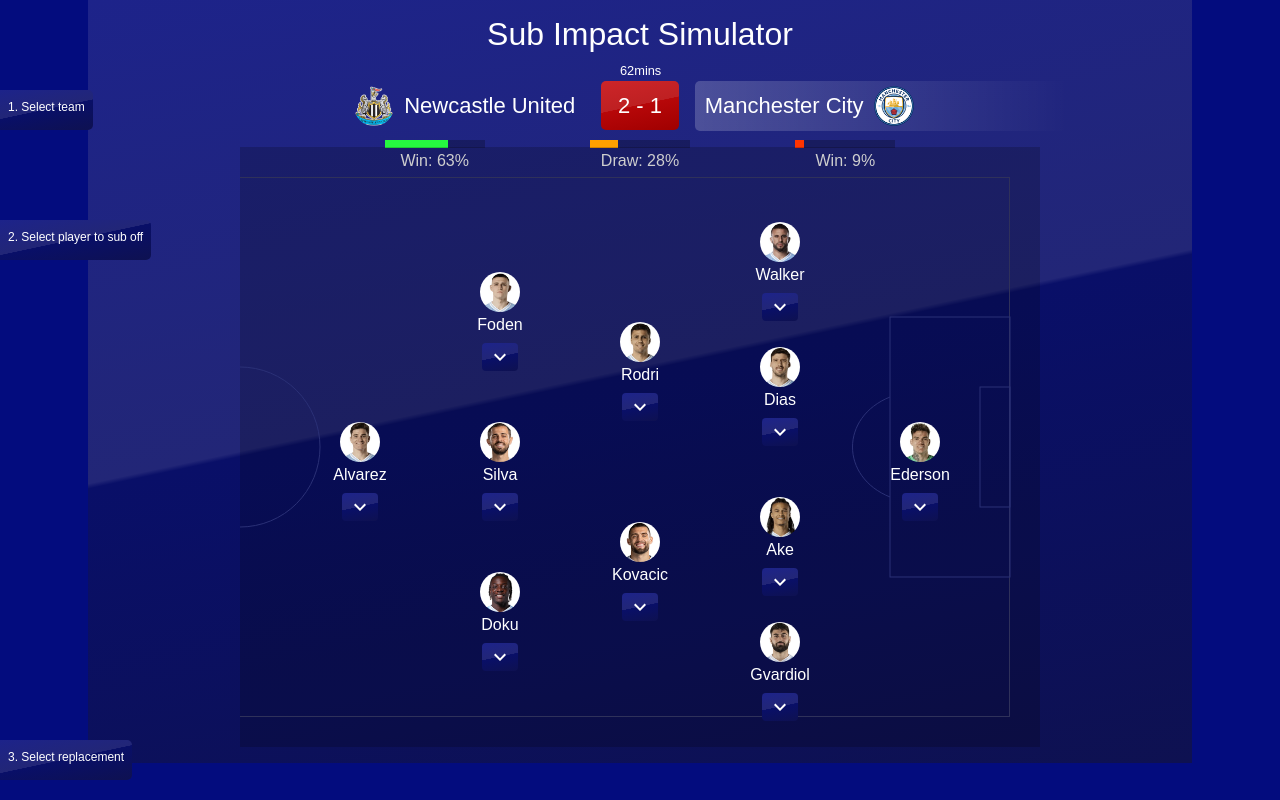
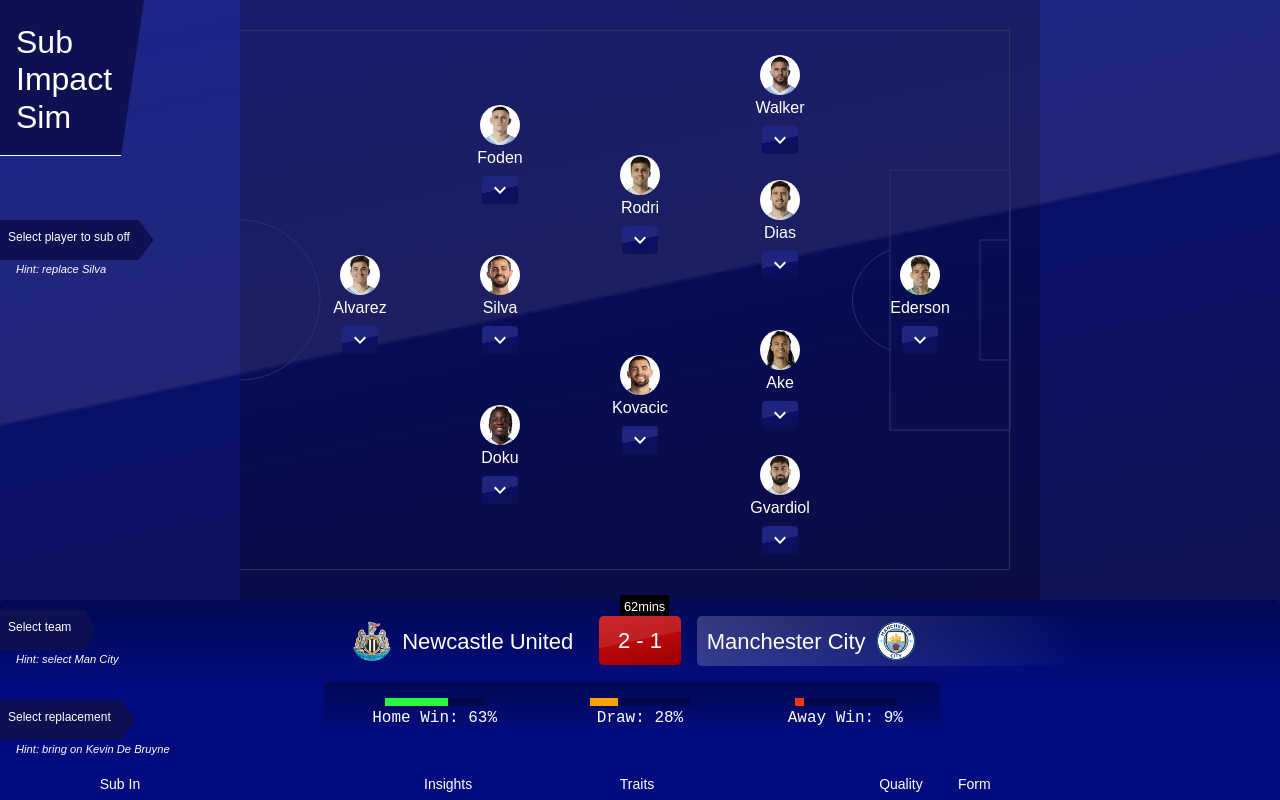
Before and after one commit to andyshora/tfg-rfp-m4, a React (Create React App) app: page / in a window 1280 px wide. Shown: the top 800 px of the page. Built offline with nearby package versions, Linux system fonts and the light colour scheme; a web font is replaced by a local one.

Commit message:
Way better layout

```diff
--- a/src/App.js
+++ b/src/App.js
@@ -3,7 +3,6 @@
 
 import CssBaseline from "@mui/material/CssBaseline";
 import SubImpactSim from "./components/SubImpactSim";
-import { Grid, Container, Box } from "@mui/material";
 
 import "./styles/_vars-sports.css";
 import "./styles/_global.css";
@@ -137,15 +136,9 @@
   return (
     <ThemeProvider theme={skysportsTheme}>
       <CssBaseline />
-      <Container maxWidth="lg">
-        <Grid container spacing={3} justifyContent="center">
-          <Grid item xs={12}>
-            <Box textAlign="center">
-              <SubImpactSim />
-            </Box>
-          </Grid>
-        </Grid>
-      </Container>
+      <div>
+        <SubImpactSim />
+      </div>
     </ThemeProvider>
   );
 }
--- a/src/components/SubImpactSim.js
+++ b/src/components/SubImpactSim.js
@@ -35,6 +35,7 @@
   PitchOverflowWrap,
   HomePitchOverlay,
   AwayPitchOverlay,
+  Header,
   Pitch,
   PitchBottomTextWrap,
   SubTextWrap,
@@ -176,7 +177,7 @@
     return players.map((player, index) => (
       <PlayerOnPitch
         key={player.name}
-        style={{ left: leftOffset + 140 * player.x, top: 70 + 50 * player.y }}
+        style={{ left: leftOffset + 140 * player.x, top: 50 + 50 * player.y }}
         isActive={player.name === activeSubOff}
         isHidden={activeSubOff === player.name && activeSubOn}
       >
@@ -385,7 +386,7 @@
     return (
       <PlayerOnPitch
         key={player.name}
-        style={{ left: leftOffset + 140 * newX, top: 70 + 50 * newY }}
+        style={{ left: leftOffset + 140 * newX, top: 50 + 50 * newY }}
         isActive={player.name === activeSubOff}
         isSub={true}
       >
@@ -412,7 +413,7 @@
     );
   }
   return (
-    <Container sx={{ minWidth: 900 }}>
+    <div>
       <Box
         sx={{
           minHeight: 400,
@@ -420,109 +421,20 @@
             "linear-gradient(-192deg, #1d238a 0%, #222677 48.5%, #090f68 49%, #0e1151 100%)",
         }}
       >
+        <Header>
           <Typography
             variant="h3"
             component="h3"
             gutterBottom
-          style={{ padding: "1rem 0" }}
+            style={{ padding: "1rem 0 0", textAlign: "left" }}
           >
-          Sub Impact Simulator
+            Sub
+            <br />
+            Impact
+            <br />
+            Sim
           </Typography>
-        <LiveScoreWrap>
-          <Grid container spacing={2}>
-            <Grid item xs={5.5} align="right">
-              <HomeTeamWrap
-                onClick={() => setActiveTeamIndex(0)}
-                style={{
-                  background:
-                    activeTeamIndex === 0
-                      ? "linear-gradient(90deg, transparent 25%, rgba(255, 255, 255, 0.2))"
-                      : "none",
-                }}
-              >
-                <Avatar
-                  style={{ marginRight: 10 }}
-                  alt=""
-                  src={`/assets/images/clubs/newcastle.png`}
-                />
-                <Typography component="span">Newcastle United</Typography>
-              </HomeTeamWrap>
-            </Grid>
-            <Grid item xs={1} align="center">
-              <ScoreWrap mins={62}>2 - 1</ScoreWrap>
-            </Grid>
-            <Grid item xs={5.5} align="left">
-              <AwayTeamWrap
-                onClick={() => setActiveTeamIndex(1)}
-                style={{
-                  background:
-                    activeTeamIndex === 1
-                      ? "linear-gradient(-90deg, transparent 25%, rgba(255, 255, 255, 0.2))"
-                      : "none",
-                }}
-              >
-                <Typography component="span">Manchester City</Typography>
-                <Avatar
-                  style={{ marginLeft: 10 }}
-                  alt=""
-                  src={`/assets/images/clubs/city.png`}
-                />
-              </AwayTeamWrap>
-            </Grid>
-          </Grid>
-        </LiveScoreWrap>
-        <MatchPredictionWrap>
-          <Grid container spacing={2}>
-            <Grid item xs={4} align="center">
-              <MatchPredictionBarWrap
-                delta={-10}
-                deltaShowing={activeSubOff && activeSubOn}
-              >
-                <div
-                  style={{
-                    width: `${preds[0]}%`,
-                    background: predictionColorScale(preds[0] / 100).css(),
-                  }}
-                ></div>
-              </MatchPredictionBarWrap>
-              <Typography variant="h6" component="h6">
-                Win: {preds[0]}%
-              </Typography>
-            </Grid>
-            <Grid item xs={4} align="center">
-              <MatchPredictionBarWrap
-                delta={8.5}
-                deltaShowing={activeSubOff && activeSubOn}
-              >
-                <div
-                  style={{
-                    width: `${preds[1]}%`,
-                    background: predictionColorScale(preds[1] / 100).css(),
-                  }}
-                ></div>
-              </MatchPredictionBarWrap>
-              <Typography variant="h6" component="h6">
-                Draw: {preds[1]}%
-              </Typography>
-            </Grid>
-            <Grid item xs={4} align="center">
-              <MatchPredictionBarWrap
-                delta={1.5}
-                deltaShowing={activeSubOff && activeSubOn}
-              >
-                <div
-                  style={{
-                    width: `${preds[2]}%`,
-                    background: predictionColorScale(preds[2] / 100).css(),
-                  }}
-                ></div>
-              </MatchPredictionBarWrap>
-              <Typography variant="h6" component="h6">
-                Win: {preds[2]}%
-              </Typography>
-            </Grid>
-          </Grid>
-        </MatchPredictionWrap>
+        </Header>
         <PitchOverflowWrap>
           <Pitch
             style={{ transform: `translateX(${-activeTeamIndex * 800}px)` }}
@@ -674,7 +586,142 @@
           </PitchBottomTextWrap>
         </PitchOverflowWrap>
       </Box>
-
+      <div
+        style={{
+          width: "100%",
+          background: "linear-gradient(0deg, transparent, #00000059)",
+          borderRadius: 5,
+        }}
+      >
+        <Container maxWidth="lg">
+          <LiveScoreWrap>
+            <Grid container spacing={2} style={{}}>
+              <Grid item xs={5.5} align="right">
+                <HomeTeamWrap
+                  onClick={() => setActiveTeamIndex(0)}
+                  style={{
+                    background:
+                      activeTeamIndex === 0
+                        ? "linear-gradient(90deg, transparent 25%, rgba(255, 255, 255, 0.2))"
+                        : "none",
+                  }}
+                >
+                  <Avatar
+                    style={{ marginRight: 10 }}
+                    alt=""
+                    src={`/assets/images/clubs/newcastle.png`}
+                  />
+                  <Typography component="span">Newcastle United</Typography>
+                </HomeTeamWrap>
+              </Grid>
+              <Grid item xs={1} align="center">
+                <ScoreWrap mins={62}>2 - 1</ScoreWrap>
+              </Grid>
+              <Grid item xs={5.5} align="left">
+                <AwayTeamWrap
+                  onClick={() => setActiveTeamIndex(1)}
+                  style={{
+                    background:
+                      activeTeamIndex === 1
+                        ? "linear-gradient(-90deg, transparent 25%, rgba(255, 255, 255, 0.2))"
+                        : "none",
+                  }}
+                >
+                  <Typography component="span">Manchester City</Typography>
+                  <Avatar
+                    style={{ marginLeft: 10 }}
+                    alt=""
+                    src={`/assets/images/clubs/city.png`}
+                  />
+                </AwayTeamWrap>
+              </Grid>
+            </Grid>
+          </LiveScoreWrap>
+        </Container>
+      </div>
+      <Container maxWidth="lg">
+        <MatchPredictionWrap>
+          <Grid
+            container
+            spacing={2}
+            style={{
+              background: "linear-gradient(0deg, transparent, #00000059)",
+              borderRadius: 5,
+            }}
+          >
+            <Grid item xs={4} align="center">
+              <MatchPredictionBarWrap
+                delta={-10}
+                deltaShowing={activeSubOff && activeSubOn}
+                deltaColor={
+                  -10 > 0 ? "white" : predictionColorScale(-10 / 100).css()
+                }
+              >
+                <div
+                  style={{
+                    width: `${preds[0]}%`,
+                    background: predictionColorScale(preds[0] / 100).css(),
+                  }}
+                ></div>
+              </MatchPredictionBarWrap>
+              <Typography
+                variant="h6"
+                component="h6"
+                style={{ fontFamily: "monospace" }}
+              >
+                Home Win: {preds[0]}%
+              </Typography>
+            </Grid>
+            <Grid item xs={4} align="center">
+              <MatchPredictionBarWrap
+                delta={8.5}
+                deltaShowing={activeSubOff && activeSubOn}
+                deltaColor={
+                  8.5 > 0 ? "white" : predictionColorScale(8.5 / 100).css()
+                }
+              >
+                <div
+                  style={{
+                    width: `${preds[1]}%`,
+                    background: predictionColorScale(preds[1] / 100).css(),
+                  }}
+                ></div>
+              </MatchPredictionBarWrap>
+              <Typography
+                variant="h6"
+                component="h6"
+                style={{ fontFamily: "monospace" }}
+              >
+                Draw: {preds[1]}%
+              </Typography>
+            </Grid>
+            <Grid item xs={4} align="center">
+              <MatchPredictionBarWrap
+                delta={1.5}
+                deltaShowing={activeSubOff && activeSubOn}
+                deltaColor={
+                  1.5 > 0 ? "white" : predictionColorScale(1.5 / 100).css()
+                }
+              >
+                <div
+                  style={{
+                    width: `${preds[2]}%`,
+                    background: predictionColorScale(preds[2] / 100).css(),
+                  }}
+                ></div>
+              </MatchPredictionBarWrap>
+              <Typography
+                variant="h6"
+                component="h6"
+                style={{ fontFamily: "monospace" }}
+              >
+                Away Win: {preds[2]}%
+              </Typography>
+            </Grid>
+          </Grid>
+        </MatchPredictionWrap>
+      </Container>
+      <Container maxWidth="lg">
         <Box sx={{ mt: 2 }} padding={2}>
           <TableContainer>
             <Table sx={{ minWidth: 700 }} aria-label="customized table">
@@ -698,21 +745,37 @@
             </Table>
           </TableContainer>
         </Box>
-      <HintWrap style={{ top: 90 }}>
+      </Container>
+      <HintWrap style={{ top: 610 }}>
+        <div>
           <Typography variant="caption" component="p" gutterBottom>
-          1. Select team
+            Select team
+          </Typography>
+        </div>
+        <Typography variant="caption" component="em" gutterBottom>
+          Hint: select Man City
         </Typography>
       </HintWrap>
       <HintWrap style={{ top: 220 }}>
+        <div>
           <Typography variant="caption" component="p" gutterBottom>
-          2. Select player to sub off
+            Select player to sub off
+          </Typography>
+        </div>
+        <Typography variant="caption" component="em" gutterBottom>
+          Hint: replace Silva
         </Typography>
       </HintWrap>
-      <HintWrap style={{ top: 740 }}>
+      <HintWrap style={{ top: 700 }}>
+        <div>
           <Typography variant="caption" component="p" gutterBottom>
-          3. Select replacement
+            Select replacement
+          </Typography>
+        </div>
+        <Typography variant="caption" component="em" gutterBottom>
+          Hint: bring on Kevin De Bruyne
         </Typography>
       </HintWrap>
-    </Container>
+    </div>
   );
 }
--- a/src/components/SubImpactSim.styles.js
+++ b/src/components/SubImpactSim.styles.js
@@ -1,19 +1,39 @@
 import styled from "@emotion/styled";
+
+export const Header = styled.header`
+  position: absolute;
+  top: 0;
+  left: 0;
+  border-bottom: 1px solid white;
+  padding: 0.5rem 2rem 0.5rem 1rem;
+  background: #0e1151;
+  clip-path: polygon(0 0, 100% 0, 84% 100%, 0% 100%);
+`;
 
 export const HintWrap = styled.div`
   display: flex;
   position: absolute;
   left: 0;
-  font-size: 1rem;
-  padding: 0.5rem;
-  border-radius: 0 5px 5px 0;
-  background: linear-gradient(
-    -192deg,
-    #1d238a 0%,
-    #222677 48.5%,
-    #090f68 49%,
-    #0e1151 100%
-  );
+  flex-direction: column;
+
+  > div {
+    font-size: 1rem;
+    padding: 0.5rem 1.5rem 0.5rem 0.5rem;
+    text-align: left;
+    clip-path: polygon(0% 0%, 90% 0, 100% 50%, 90% 100%, 0% 100%);
+
+    background: #0e1151;
+  }
+
+  > em {
+    font-size: 0.7rem;
+    font-style: italic;
+    margin-left: 1rem;
+    text-align: left;
+    position: absolute;
+    top: 2.5rem;
+    width: 200px;
+  }
 `;
 
 export const AchievementsWrap = styled.div`
@@ -61,7 +81,7 @@
   position: relative;
   height: 600px;
   width: 1600px;
-  margin: 1rem auto;
+  margin: 0 auto 0;
   background: rgba(0, 0, 0, 0.1);
   transition: all 1s ease;
 
@@ -79,7 +99,7 @@
 export const PitchBottomTextWrap = styled.div`
   position: absolute;
   bottom: 1rem;
-  right: 1rem;
+  left: 1rem;
   display: flex;
   align-items: center;
   justify-content: center;
@@ -95,13 +115,13 @@
   padding: 0 10px;
 `;
 
-export const LiveScoreWrap = styled.div``;
+export const LiveScoreWrap = styled.div`
+  padding: 1rem 0;
+`;
 export const MatchPredictionWrap = styled.div`
-  position: absolute;
+  position: relative;
   width: 600px;
-  left: 50%;
-  margin-left: -300px;
-  top: 140px;
+  margin: 1rem auto;
 `;
 
 export const MatchPredictionBarWrap = styled.div`
@@ -124,9 +144,9 @@
     position: absolute;
     height: 100%;
     right: 0;
-    bottom: -11px;
+    bottom: -30px;
+    margin-right: 40px;
     width: 0;
-    background: #fff;
     font-size: 0.8rem;
     opacity: ${(p) => (p.deltaShowing ? 1 : 0)};
     transition: opacity 0.3s ease;
@@ -137,6 +157,8 @@
         return `(${p.delta}%)`;
       }
     }}";
+    font-family: monospace;
+    color: ${(p) => p.deltaColor};
   }
 `;
 
@@ -169,7 +191,11 @@
     margin-left: -20px;
     text-align: center;
     left: 50%;
-    top: -20px;
+    top: -21px;
+    background: black;
+    color: white;
+    padding: 2px 4px 0 4px;
+    border-radius: 2px 2px 0 0;
   }
 `;
 export const PlayerOnPitch = styled.div`
```
Lines whose indentation alone changed are shown as unchanged.
